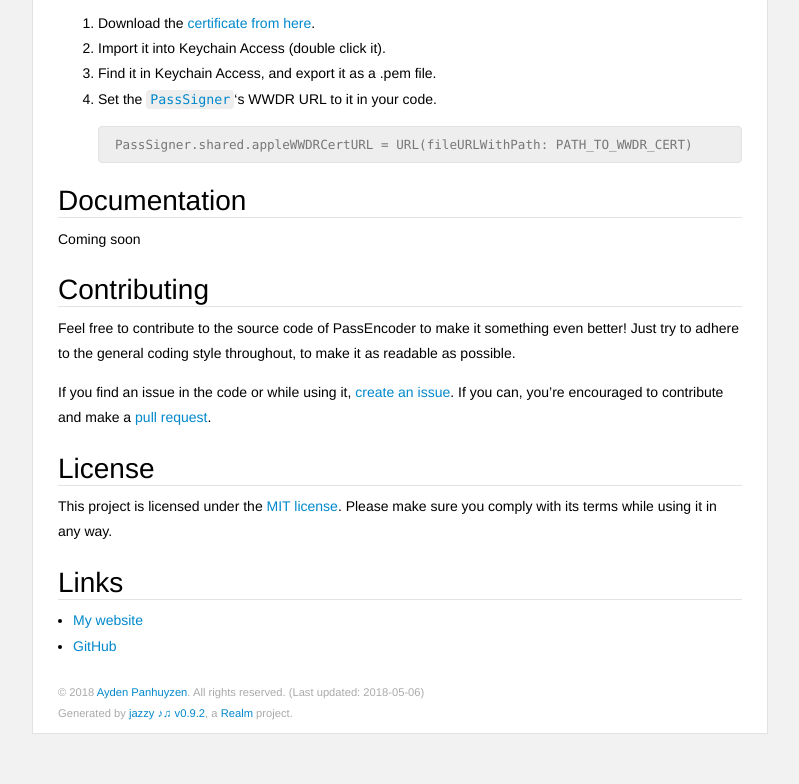
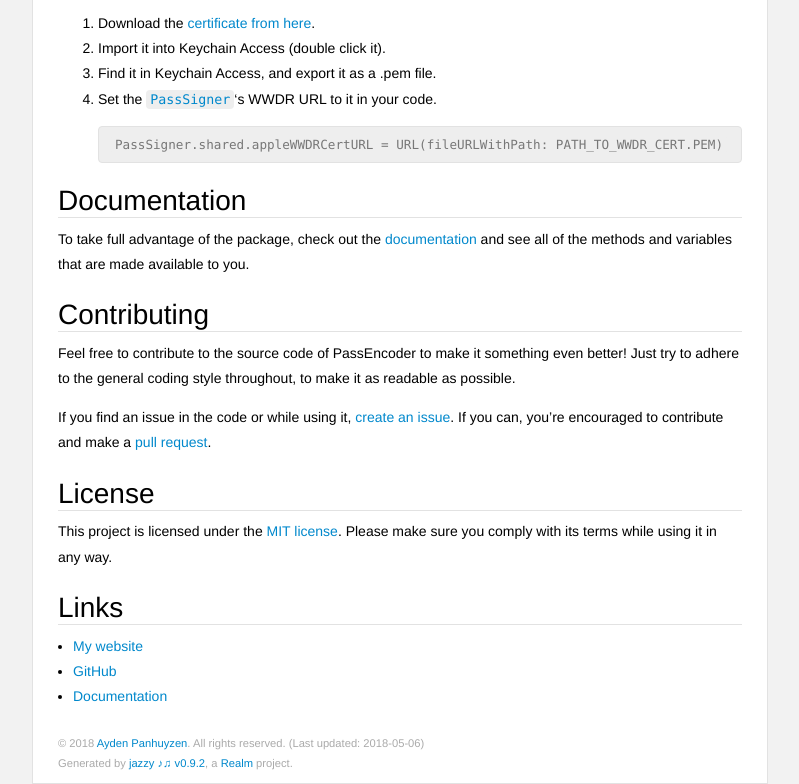
Before and after one commit to aydenp/PassEncoder, a plain HTML site: page docs/docsets/PassEncoder.docset/Contents/Resources/Documents/index.html in a window 1280 px wide. Shown: the part 1521-2305 px from the top of the page, without its empty margins (364-1163 px from the left). Before the commit the page ends 2255 px from the top, so only its background shows below. Drawn offline with Linux system fonts and the light colour scheme; files that its build step writes are made by us from their sources; files whose address does not match are found by name.

Commit message:
Update readme in docs

```diff
--- a/docs/docsets/PassEncoder.docset/Contents/Resources/Documents/index.html
+++ b/docs/docsets/PassEncoder.docset/Contents/Resources/Documents/index.html
@@ -119,12 +119,12 @@ if let encoder = PassEncoder(passDataURL: directory.appendingPathComponent("pass
 <li>Import it into Keychain Access (double click it).</li>
 <li>Find it in Keychain Access, and export it as a .pem file.</li>
 <li><p>Set the <code><a href="Structs/PassSigner.html">PassSigner</a></code>&lsquo;s WWDR URL to it in your code.</p>
-<pre class="highlight plaintext"><code>PassSigner.shared.appleWWDRCertURL = URL(fileURLWithPath: PATH_TO_WWDR_CERT)
+<pre class="highlight plaintext"><code>PassSigner.shared.appleWWDRCertURL = URL(fileURLWithPath: PATH_TO_WWDR_CERT.PEM)
 </code></pre></li>
 </ol>
 <h2 id='documentation' class='heading'>Documentation</h2>
 
-<p>Coming soon</p>
+<p>To take full advantage of the package, check out the <a href="https://aydenp.github.io/PassEncoder/">documentation</a> and see all of the methods and variables that are made available to you.</p>
 <h2 id='contributing' class='heading'>Contributing</h2>
 
 <p>Feel free to contribute to the source code of PassEncoder to make it something even better! Just try to adhere to the general coding style throughout, to make it as readable as possible.</p>
@@ -138,6 +138,7 @@ if let encoder = PassEncoder(passDataURL: directory.appendingPathComponent("pass
 <ul>
 <li><a href="https://www.madebyayden.co">My website</a></li>
 <li><a href="https://www.github.com/aydenp/PassEncoder">GitHub</a></li>
+<li><a href="https://aydenp.github.io/PassEncoder/">Documentation</a></li>
 </ul>
 
           </section>
```
Also changed, not shown: docs/index.html (+3 -2 lines), 1 other file.
